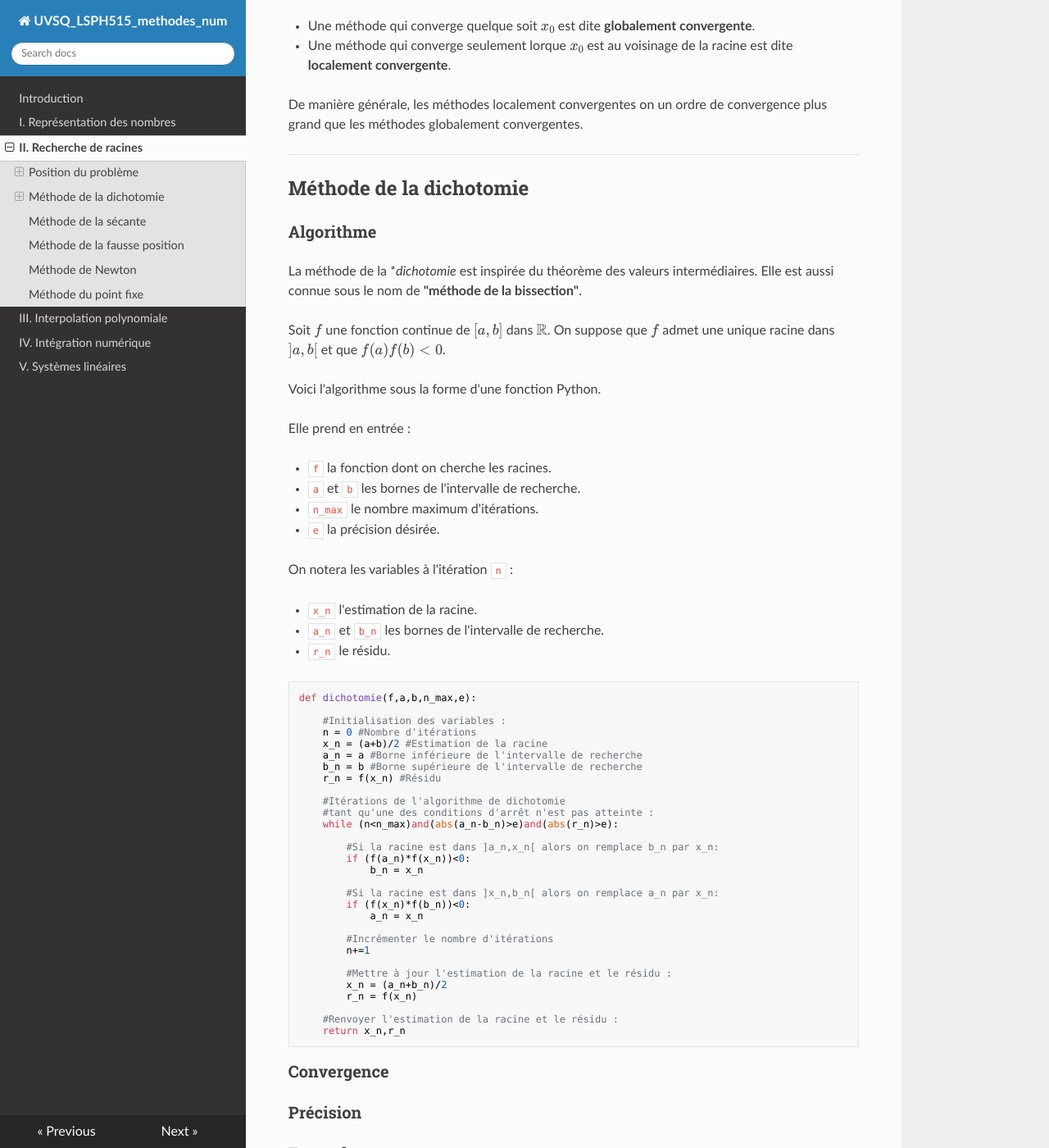
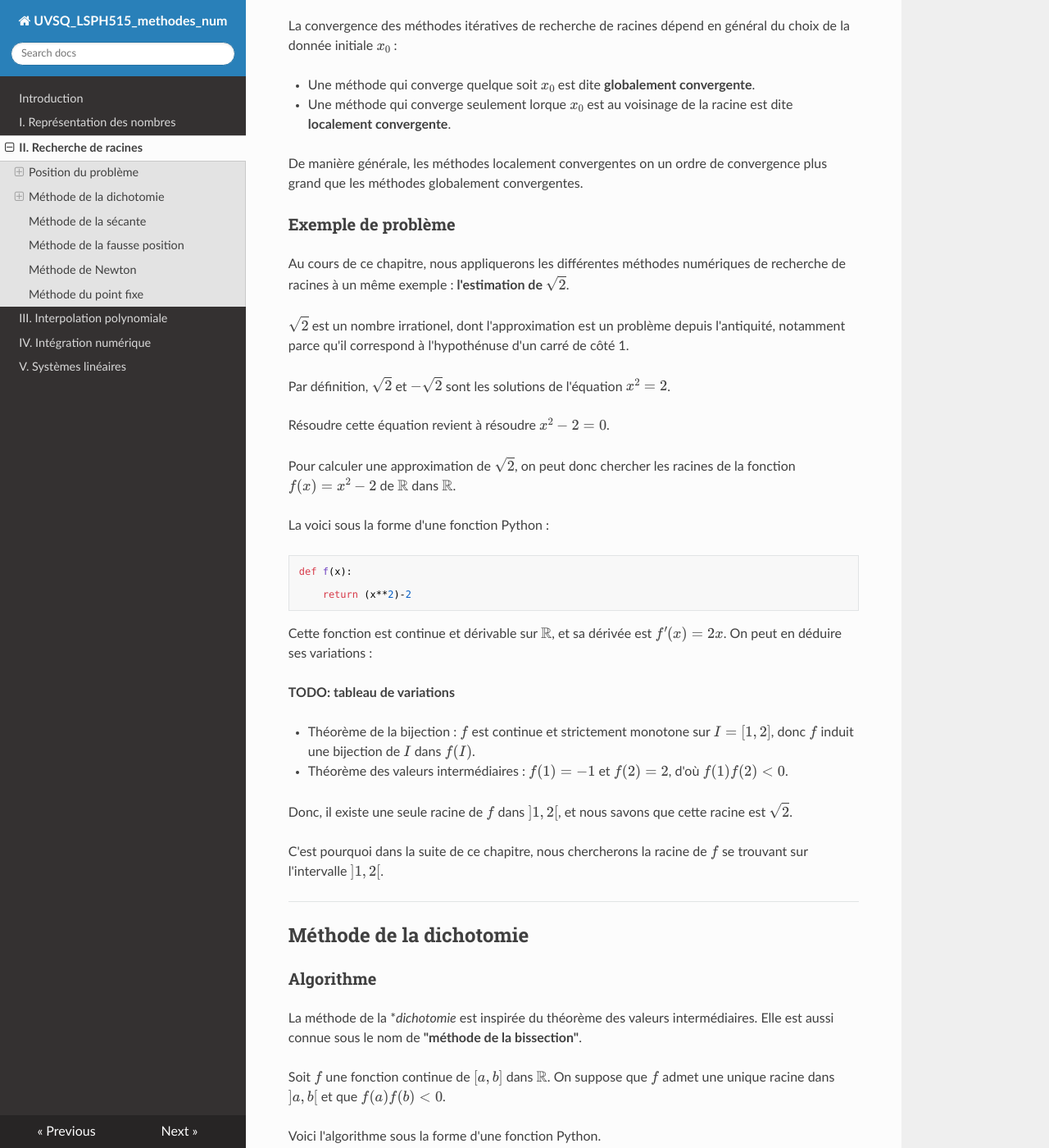
Before and after one commit to NicOudart/UVSQ_LSPH515_methodes_num, an MkDocs documentation site: the page built from docs/Chap2_Recherche_de_racines.md, in a window 1280 px wide and 1400 px high, scrolled down 3181 px. Shown: the whole window at 82% size. Built offline with MkDocs 1.6.1, drawn with Linux system fonts in a browser that asks for light colours; nearby versions of some CDN libraries; some of the changed text lies outside the part shown.

Commit message:
-Update Chapter 2 - dichotomy.

```diff
--- a/docs/Chap2_Recherche_de_racines.md
+++ b/docs/Chap2_Recherche_de_racines.md
@@ -30,6 +30,8 @@ Le principe est le suivant :
 * Localiser grossièrement les racines en procédant à des évaluations graphiques.
 
 * Construire une suite qui converge vers chaque racine.
+
+**Ce chapitre présentera un panel de méthodes numériques de recherche de racines**, que nous appliquerons à un même exemple pour illustration.
 
 ### Existence et localisation des racines
 
@@ -118,6 +120,38 @@ La convergence des méthodes itératives de recherche de racines dépend en gén
 
 De manière générale, les méthodes localement convergentes on un ordre de convergence plus grand que les méthodes globalement convergentes.
 
+### Exemple de problème
+
+Au cours de ce chapitre, nous appliquerons les différentes méthodes numériques de recherche de racines à un même exemple : **l'estimation de $\sqrt{2}$**.
+
+$\sqrt{2}$ est un nombre irrationel, dont l'approximation est un problème depuis l'antiquité, notamment parce qu'il correspond à l'hypothénuse d'un carré de côté 1.
+
+Par définition, $\sqrt{2}$ et $-\sqrt{2}$ sont les solutions de l'équation $x^2 = 2$.
+
+Résoudre cette équation revient à résoudre $x^2 - 2 = 0$.
+
+Pour calculer une approximation de $\sqrt{2}$, on peut donc chercher les racines de la fonction **$f(x) = x^2 - 2$** de $\mathbb{R}$ dans $\mathbb{R}$.
+
+La voici sous la forme d'une fonction Python :
+
+~~~
+def f(x):
+
+	return (x**2)-2
+~~~
+
+Cette fonction est continue et dérivable sur $\mathbb{R}$, et sa dérivée est $f'(x) = 2x$. On peut en déduire ses variations :
+
+**TODO: tableau de variations**
+
+* Théorème de la bijection : $f$ est continue et strictement monotone sur $I=[1,2]$, donc $f$ induit une bijection de $I$ dans $f(I)$.
+
+* Théorème des valeurs intermédiaires : $f(1)=-1$ et $f(2)=2$, d'où $f(1)f(2)<0$.
+
+Donc, il existe une seule racine de $f$ dans $]1,2[$, et nous savons que cette racine est $\sqrt{2}$.
+
+C'est pourquoi dans la suite de ce chapitre, nous chercherons la racine de $f$ se trouvant sur l'intervalle $]1,2[$.
+
 ---
 
 ## Méthode de la dichotomie
@@ -183,11 +217,13 @@ def dichotomie(f,a,b,n_max,e):
 	return x_n,r_n
 ~~~
 
+### Exemple
+
+**TODO Gif**
+
 ### Convergence
 
 ### Précision
-
-### Exemple
 
 ---
 
```
